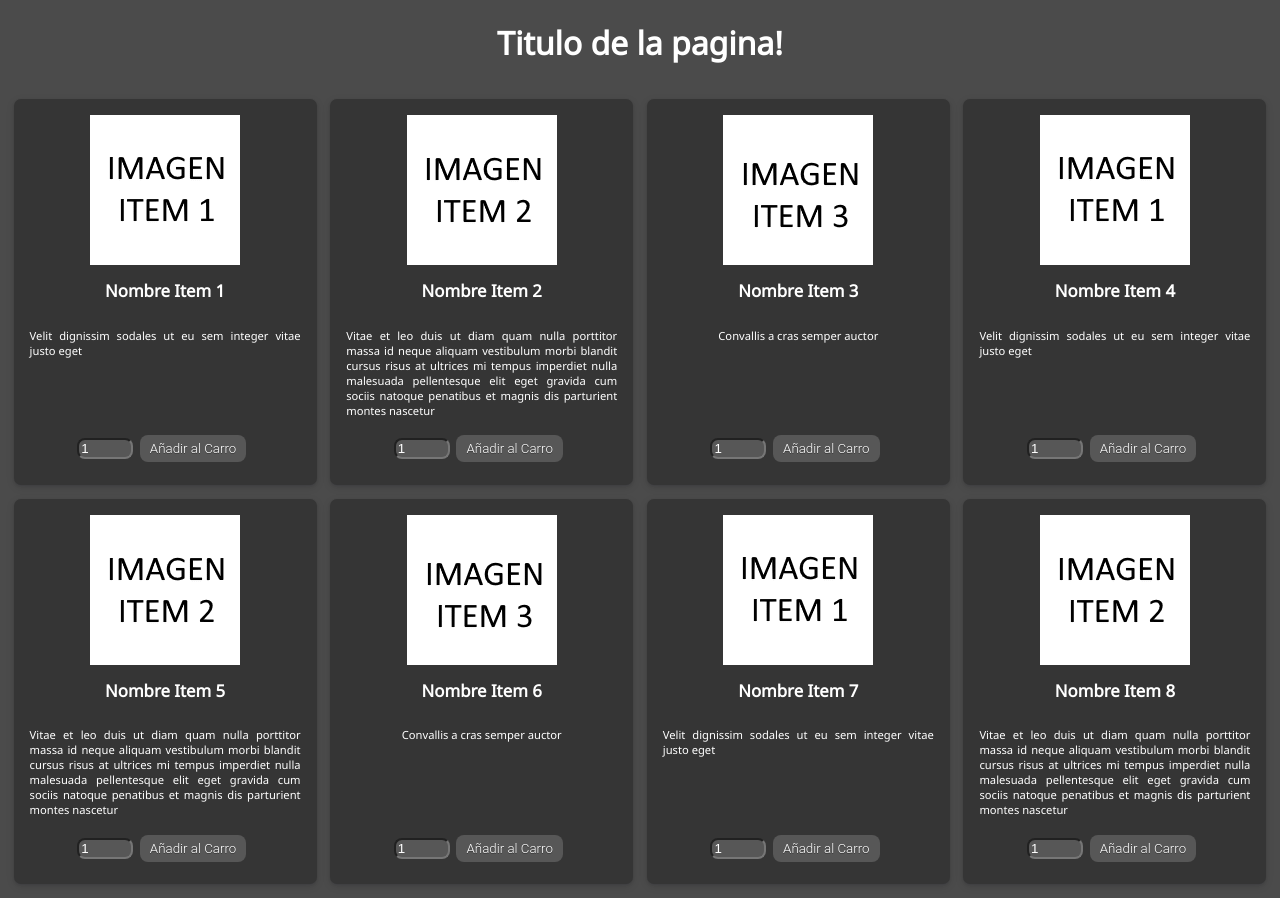
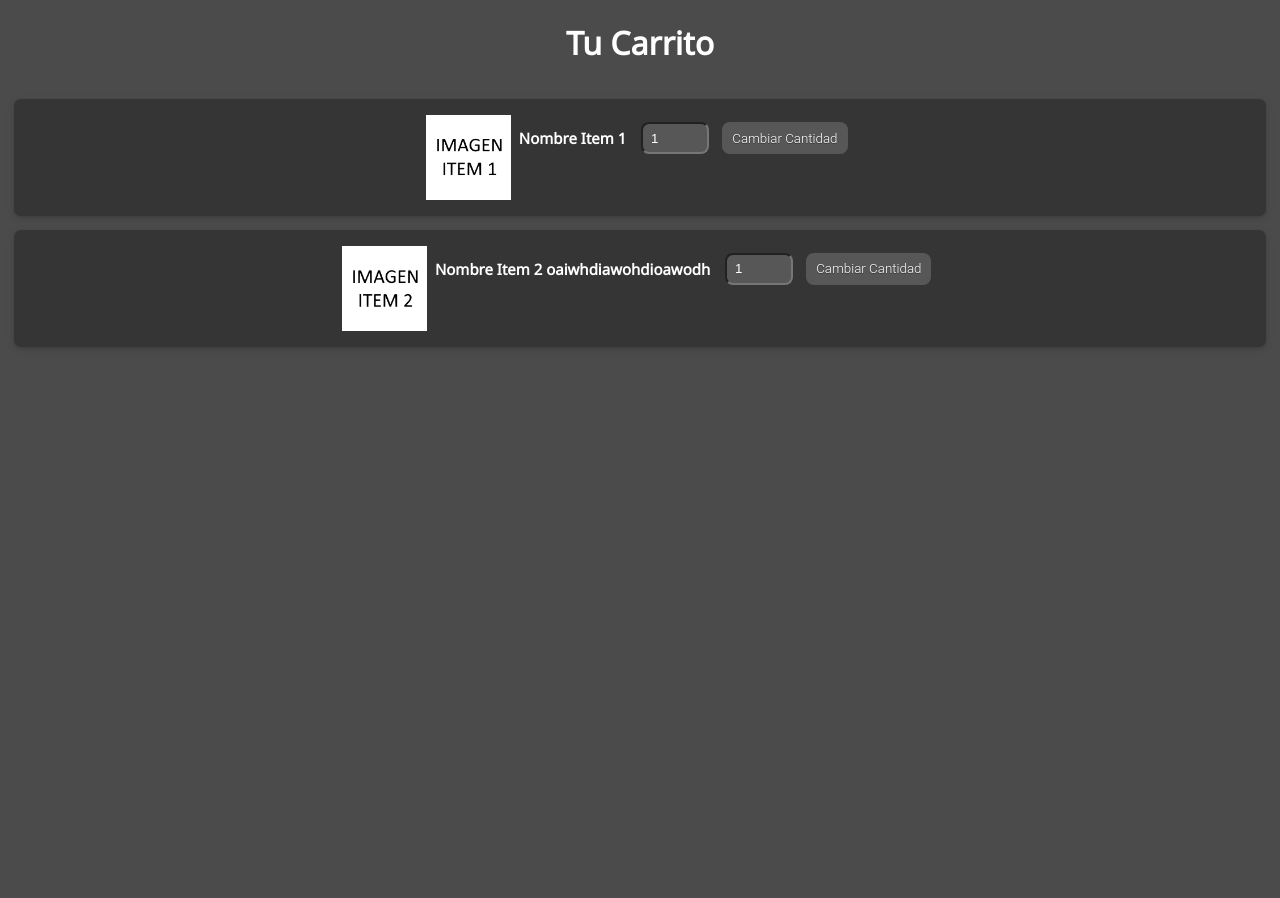
Before and after one commit to Nachiten/nach-shop-react, a React (Create React App) app: page / in a window 1280 px wide. After the commit the page ends 800 px from the top, so only its background shows below. Built offline with nearby package versions, Linux system fonts and the light colour scheme.

Commit message:
Terminado items de carrito (falta alinear algunos al centro verticalmente)

```diff
--- a/src/App.js
+++ b/src/App.js
@@ -1,10 +1,11 @@
 import ItemList from "./components/ItemList/ItemList";
+import Carrito from "./components/Carrito/Carrito";
 
 function App() {
   return (
     <div>
-      <h1>Titulo de la pagina!</h1>
-      <ItemList/>
+      {/*<ItemList/>*/}
+      <Carrito/>
     </div>
   );
 }
--- a/src/components/Carrito/Carrito.css
+++ b/src/components/Carrito/Carrito.css
@@ -0,0 +1,7 @@
+.basic-grid-carrito {
+   display: flex;
+   flex-direction: column;
+
+   gap: 0.85rem;
+   padding: 0.85rem;
+}
--- a/src/components/Carrito/Carrito.js
+++ b/src/components/Carrito/Carrito.js
@@ -0,0 +1,37 @@
+import ItemCarrito from "../ItemCarrito/ItemCarrito";
+
+import "./Carrito.css";
+
+const Carrito = () => {
+
+   const itemsCarrito = [
+      {
+         id: "item1",
+         itemName: "Nombre Item 1",
+         imageSrc: "/assets/img/Item1.png",
+         imageAlt: "Item1Image",
+         amount: 10,
+      },
+      {
+         id: "item2",
+         itemName: "Nombre Item 2 oaiwhdiawohdioawodh",
+         imageSrc: "/assets/img/Item2.png",
+         imageAlt: "Item2Image",
+         amount: 15,
+      },
+
+   ];
+
+   const showedItems = itemsCarrito.map(unItem => { return <ItemCarrito item={unItem} /> });
+
+   return (
+      <div>
+         <h1>Tu Carrito</h1>
+         <section className="basic-grid-carrito">
+            {showedItems}
+         </section>
+      </div>
+   );
+};
+
+export default Carrito;
--- a/src/components/Item/Item.css
+++ b/src/components/Item/Item.css
@@ -1,11 +1,3 @@
-p {
-   padding: 0rem 1rem 0rem 1rem;
-}
-
-img {
-   padding: 1rem 0rem 0rem 0rem;
-}
-
 .card {
    background: #353535;
    background-size: cover;
@@ -22,6 +14,14 @@ img {
    border-radius: 7px;
    transition: all 350ms;
    overflow: hidden;
+}
+
+.card p {
+   padding: 0rem 1rem 0rem 1rem;
+}
+
+.card img {
+   padding: 1rem 0rem 0rem 0rem;
 }
 
 .item {
@@ -47,41 +47,3 @@ img {
       rgba(2, 8, 20, 0.08) 0px 0.175em 0.5em;
    transform: translateY(-2px) scale(1.05);
 }
-
-button {
-   display: inline-block;
-   padding: 0.3em 0.6em;
-   margin: 0.5em 0.5em;
-   border: 0.16em solid rgba(255, 255, 255, 0);
-   border-radius: 0.6em;
-   box-sizing: border-box;
-   text-decoration: none;
-   font-family: "Roboto", sans-serif;
-   font-weight: 300;
-   background-color: rgb(87, 87, 87);
-   color: #ffffff;
-   text-shadow: 0 0.04em 0.04em rgba(0, 0, 0, 0.35);
-   text-align: center;
-   transition: all 0.2s;
-}
-button:hover {
-   border-color: white;
-}
-
-button:active{
-   border-color: black;
-   color: black;
-}
-
-@media all and (max-width: 30em) {
-    button {
-      display: block;
-      margin: 0.2em auto;
-   }
-}
-
-input {
-   border-radius: 0.6em;
-   background-color: rgb(87, 87, 87);
-   color: #ffffff;
-}
--- a/src/components/Item/Item.js
+++ b/src/components/Item/Item.js
@@ -25,8 +25,6 @@ const Item = (props) => {
             <input type="number" min="1" max="50" step="1" value={amount} onChange={amountChangeHandler}></input>
             <button>Añadir al Carro</button>
          </div>
-
-
       </div>
    );
 };
--- /dev/null
+++ b/src/components/ItemCarrito/ItemCarrito.css
@@ -0,0 +1,53 @@
+.card-carrito {
+   background: #353535;
+   background-size: cover;
+   background-position: center;
+   background-repeat: no-repeat;
+
+   display: inline-flex;
+   vertical-align: middle;
+   justify-content: center;
+
+   border-radius: 7px;
+   transition: all 350ms;
+   overflow: hidden;
+
+   padding: 1rem;
+   width: 100%;
+
+   box-shadow: rgba(3, 8, 20, 0.1) 0px 0.15rem 0.5rem,
+      rgba(2, 8, 20, 0.1) 0px 0.075rem 0.175rem;
+
+   text-align: center;
+   font-size: 0.7rem;
+}
+
+.card-carrito input {
+   height: 2rem;
+}
+
+.card-carrito button {
+   height: 2rem;
+}
+
+.card-carrito img {
+   width: 85px;
+   height: 85px;
+}
+
+.card-carrito h2{
+   font-size: 15px;
+   text-align: left;
+   padding: 0rem 0.5rem 0rem 0.5rem;
+}
+
+/* Si la resolucion es muy chica, achico la letra */
+@media all and (max-width: 650px) {
+   .card-carrito h2{
+      font-size: 10px;
+   }
+
+   .card-carrito button{
+      font-size: 10px;
+   }
+}
--- /dev/null
+++ b/src/components/ItemCarrito/ItemCarrito.js
@@ -0,0 +1,25 @@
+import React, { useState } from 'react';
+
+import "./ItemCarrito.css";
+
+const ItemCarrito = (props) => {
+
+   const item = props.item;
+
+   const [amount, setAmount] = useState("1");
+
+   const amountChangeHandler = (event) => {
+      setAmount(event.target.value);
+   }
+
+   return (
+      <span className="card-carrito">
+         <img src={item.imageSrc} alt={item.imageAlt} />
+         <h2>{item.itemName}</h2>
+         <input type="number" min="1" max="50" step="1" value={amount} onChange={amountChangeHandler}></input>
+         <button>Cambiar Cantidad</button>
+      </span>
+   );
+};
+
+export default ItemCarrito;
--- a/src/components/ItemList/ItemList.js
+++ b/src/components/ItemList/ItemList.js
@@ -73,9 +73,13 @@ const ItemList = () => {
    const showedItems = items.map(unItem => { return <Item item={unItem} /> });
 
    return (
-      <section className="basic-grid">
-         {showedItems}
-      </section>
+      <div>
+         <h1>Productos disponibles en Nach Shop</h1>
+
+         <section className="basic-grid">
+            {showedItems}
+         </section>
+      </div>
    );
 
 }
--- a/src/index.css
+++ b/src/index.css
@@ -18,3 +18,49 @@ body {
 h1 {
    text-align: center;
 }
+
+button {
+   display: inline-block;
+   padding: 0.3em 0.6em;
+   margin: 0.5em 0.5em;
+   border: 0.16em solid rgba(255, 255, 255, 0);
+   border-radius: 0.6em;
+   box-sizing: border-box;
+   text-decoration: none;
+   font-family: "Roboto", sans-serif;
+   font-weight: 300;
+   background-color: rgb(87, 87, 87);
+   color: #ffffff;
+   text-shadow: 0 0.04em 0.04em rgba(0, 0, 0, 0.35);
+   text-align: center;
+   transition: all 0.2s;
+}
+
+button:hover {
+   border-color: white;
+}
+
+button:active {
+   border-color: black;
+   color: black;
+}
+
+@media all and (max-width: 30em) {
+    button {
+      display: block;
+      margin: 0.2em auto;
+   }
+}
+
+input {
+   border-radius: 0.6em;
+   background-color: rgb(87, 87, 87);
+   color: #ffffff;
+   padding: 0.3em 0.6em;
+   margin: 0.5em 0.5em;
+}
+
+p {
+   padding: 0.3em 0.6em;
+   margin: 0.5em 0.5em;
+}
```
Lines whose indentation alone changed are shown as unchanged.
